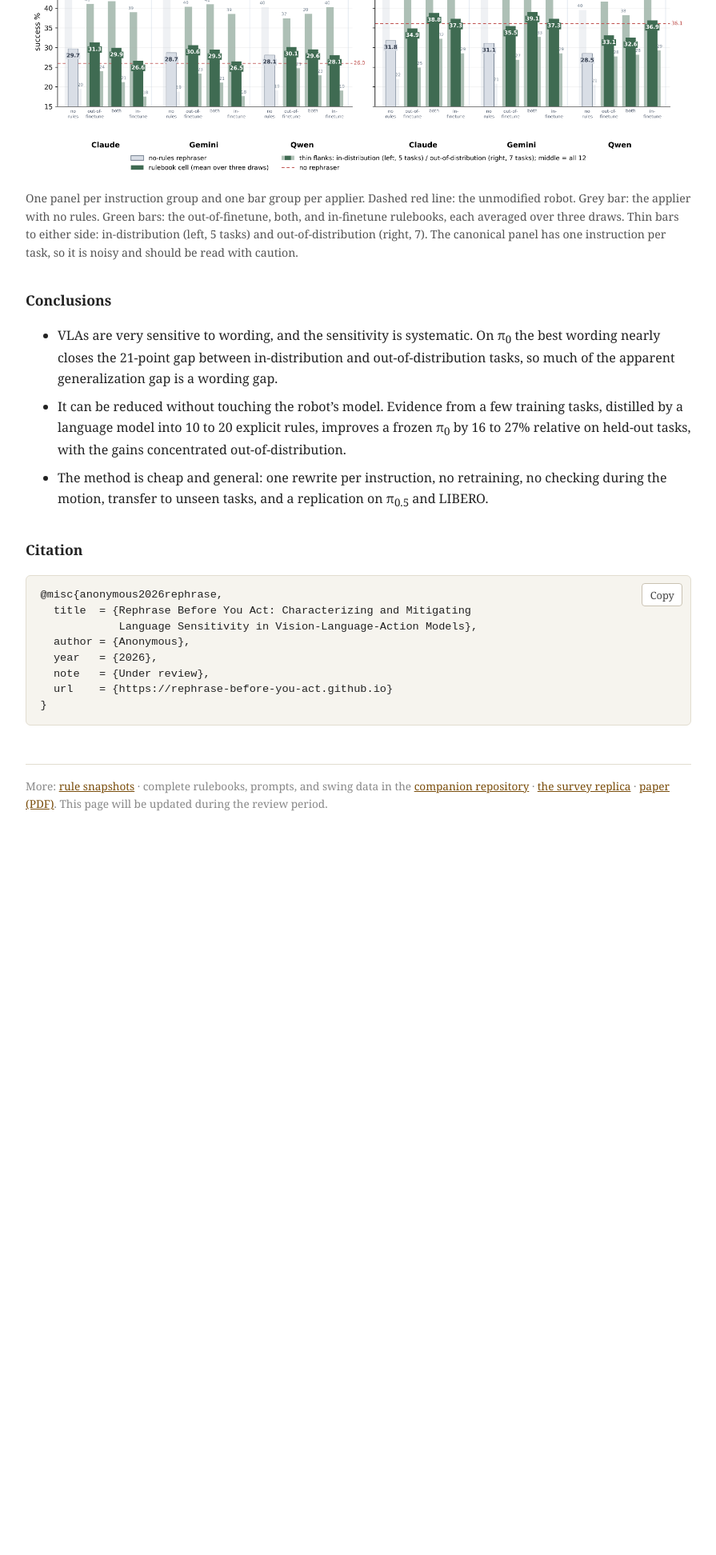
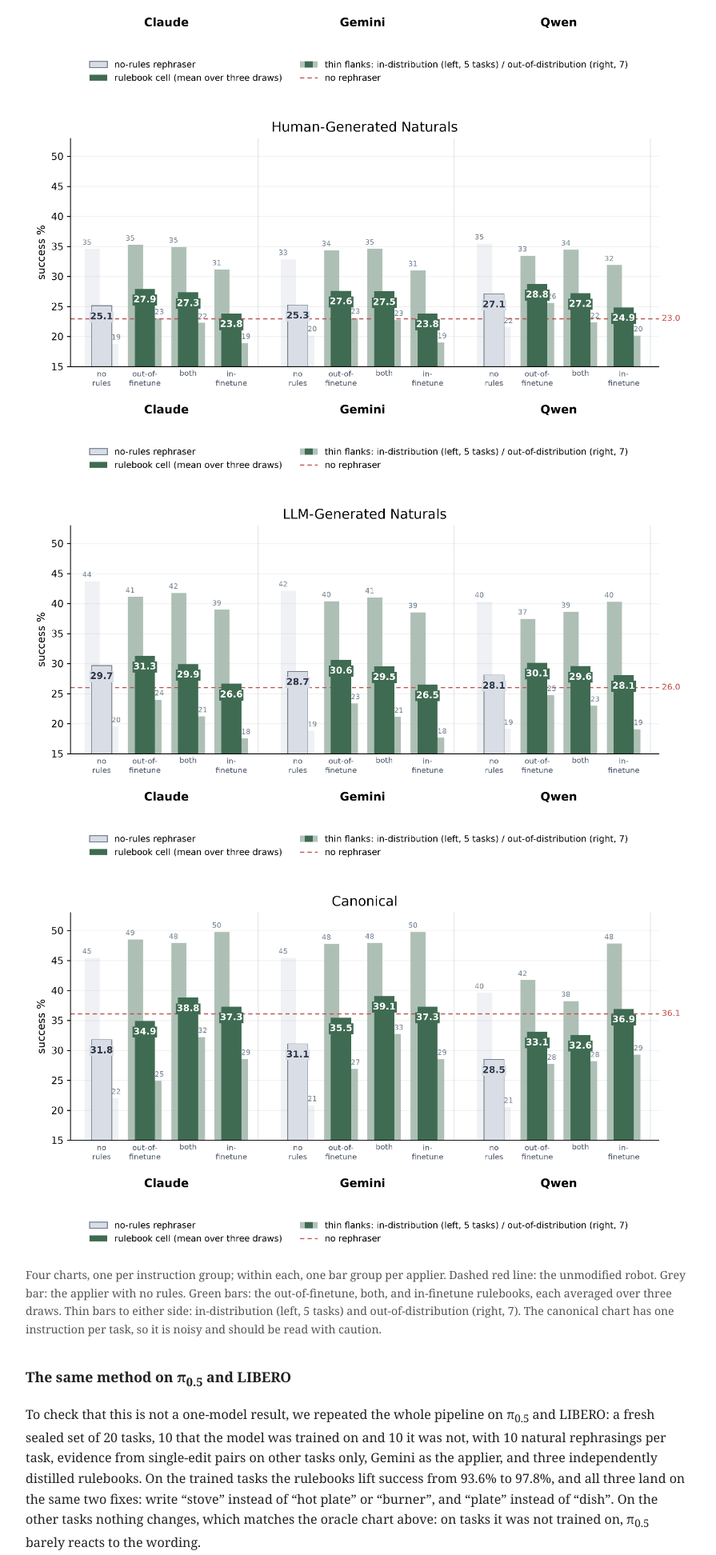
Before and after one commit to rephrase-before-you-act/next-site-3c7f, a plain HTML site: page index.html in a window 1280 px wide. Shown: the part 9880-11824 px from the top of the page at 80% size, without its empty margins (192-1087 px from the left). Before the commit the page ends 10952 px from the top, so only its background shows below. Drawn offline with Linux system fonts and the light colour scheme.

Commit message:
Results as four stacked panels; pi0.5/LIBERO replication section with chart

```diff
--- a/index.html
+++ b/index.html
@@ -140,8 +140,16 @@
 </ul>
 <p>Each kind was distilled three times and the results averaged. Every applier and rulebook is tested on the four <a href="#groups">instruction groups</a> defined above: adversarial, VLM-written natural, human-written natural, and canonical.</p>
 <p><strong>What we found.</strong> Rulebooks built from out-of-finetune evidence are the best kind on every group except canonical. They improve the unmodified robot by 16 to 27% relative on the adversarial and natural groups, depending on the applier, and most of that gain comes on out-of-distribution tasks. The result is stable across the three appliers and three independent distillations. The same pipeline, repeated on &pi;<sub>0.5</sub> and LIBERO, lifts success on trained tasks from 93.6% to 97.8%.</p>
-<img src="assets/rules_dashboard.png" alt="main results">
-<p class="cap">One panel per instruction group and one bar group per applier. Dashed red line: the unmodified robot. Grey bar: the applier with no rules. Green bars: the out-of-finetune, both, and in-finetune rulebooks, each averaged over three draws. Thin bars to either side: in-distribution (left, 5 tasks) and out-of-distribution (right, 7). The canonical panel has one instruction per task, so it is noisy and should be read with caution.</p>
+<img src="assets/rules_dashboard_panel_adv.png" alt="main results: adversarial instructions">
+<img src="assets/rules_dashboard_panel_hum.png" alt="main results: human-written natural instructions">
+<img src="assets/rules_dashboard_panel_nat.png" alt="main results: VLM-written natural instructions">
+<img src="assets/rules_dashboard_panel_orig.png" alt="main results: canonical instructions">
+<p class="cap">Four charts, one per instruction group; within each, one bar group per applier. Dashed red line: the unmodified robot. Grey bar: the applier with no rules. Green bars: the out-of-finetune, both, and in-finetune rulebooks, each averaged over three draws. Thin bars to either side: in-distribution (left, 5 tasks) and out-of-distribution (right, 7). The canonical chart has one instruction per task, so it is noisy and should be read with caution.</p>
+
+<h3>The same method on &pi;<sub>0.5</sub> and LIBERO</h3>
+<p>To check that this is not a one-model result, we repeated the whole pipeline on &pi;<sub>0.5</sub> and LIBERO: a fresh sealed set of 20 tasks, 10 that the model was trained on and 10 it was not, with 10 natural rephrasings per task, evidence from single-edit pairs on other tasks only, Gemini as the applier, and three independently distilled rulebooks. On the trained tasks the rulebooks lift success from 93.6% to 97.8%, and all three land on the same two fixes: write &ldquo;stove&rdquo; instead of &ldquo;hot plate&rdquo; or &ldquo;burner&rdquo;, and &ldquo;plate&rdquo; instead of &ldquo;dish&rdquo;. On the other tasks nothing changes, which matches the oracle chart above: on tasks it was not trained on, &pi;<sub>0.5</sub> barely reacts to the wording.</p>
+<img src="assets/site_pi05_replication.png" alt="pi0.5 on LIBERO: no rephraser, no-rules applier, and rulebooks">
+<p class="cap">&pi;<sub>0.5</sub> on the 20 sealed LIBERO tasks, 200 natural rephrasings, 50 scenes each, Gemini as the applier. Dashed red: the unmodified robot. Grey: the applier with no rules. Green: the rulebooks, averaged over three draws. The gain on trained tasks is statistically significant; on the other tasks the rulebooks make no measurable difference, and the no-rules applier gains 1.6 points.</p>
 
 <h3>Conclusions</h3>
 <ul>
```
Also changed, not shown: assets/rules_dashboard_panel_adv.png (added), assets/rules_dashboard_panel_hum.png (added), assets/rules_dashboard_panel_nat.png (added), assets/rules_dashboard_panel_orig.png (added), assets/site_pi05_replication.png (added).
